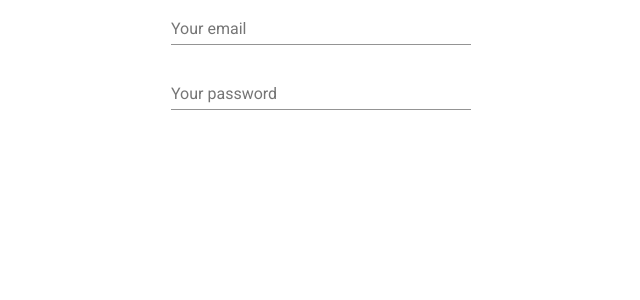
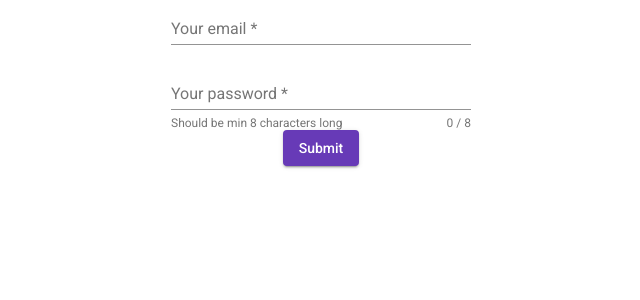
Before and after one commit to lc-apps-dev/angular-material, an Angular app in the folder fitness-tracker/: page /signup in a window 1280 px wide. Shown: the top 300 px of the page, without its empty margins (319-959 px from the left). Built offline with nearby package versions, Linux system fonts and the light colour scheme.

Commit message:
validation, hints and errors for signup form

```diff
--- a/fitness-tracker/src/app/app.module.ts
+++ b/fitness-tracker/src/app/app.module.ts
@@ -13,6 +13,7 @@
 import { WelcomeComponent } from './welcome/welcome.component';
 import { AppRoutingModule } from './app-routing.module';
 import { FlexLayoutModule } from '@angular/flex-layout';
+import { FormsModule } from '@angular/forms';
 
 @NgModule({
   declarations: [
@@ -30,7 +31,8 @@
     BrowserAnimationsModule,
     MaterialModule,
     AppRoutingModule,
-    FlexLayoutModule
+    FlexLayoutModule,
+    FormsModule
   ],
   providers: [],
   bootstrap: [AppComponent]
--- a/fitness-tracker/src/app/auth/signup/signup.component.html
+++ b/fitness-tracker/src/app/auth/signup/signup.component.html
@@ -1,10 +1,16 @@
 <section>
-    <form fxLayout="column" fxLayoutAlign="center center">
+    <form fxLayout="column" fxLayoutAlign="center center" #f="ngForm" (ngSubmit)="onSubmit(f)">
       <mat-form-field>
-        <input type="email" matInput placeholder="Your email">
+        <input type="email" matInput placeholder="Your email" ngModel name="email" email #emailInput="ngModel" required>
+        <mat-error *ngIf="emailInput.hasError('required')">Field must not be empty</mat-error>
+        <mat-error *ngIf="!emailInput.hasError('required')">Email is invalid</mat-error>
       </mat-form-field>
-      <mat-form-field>
-        <input type="password" matInput placeholder="Your password">
+      <mat-form-field hintLabel="Should be min 8 characters long">
+        <input type="password" matInput placeholder="Your password" ngModel name="password" required minlength="8" #pwInput="ngModel">
+        <mat-hint align="end">{{ pwInput.value?.length }} / 8</mat-hint>
+        <mat-error>Field must be 8 characters long</mat-error>
       </mat-form-field>
+
+      <button type="submit" mat-raised-button color="primary">Submit</button>
     </form>
   </section>
--- a/fitness-tracker/src/app/auth/signup/signup.component.ts
+++ b/fitness-tracker/src/app/auth/signup/signup.component.ts
@@ -1,4 +1,5 @@
 import { Component, OnInit } from '@angular/core';
+import { NgForm } from '@angular/forms';
 
 @Component({
   selector: 'app-signup',
@@ -12,4 +13,8 @@
   ngOnInit(): void {
   }
 
+  onSubmit(form: NgForm) {
+    console.log(form);
+
+  }
 }
```
